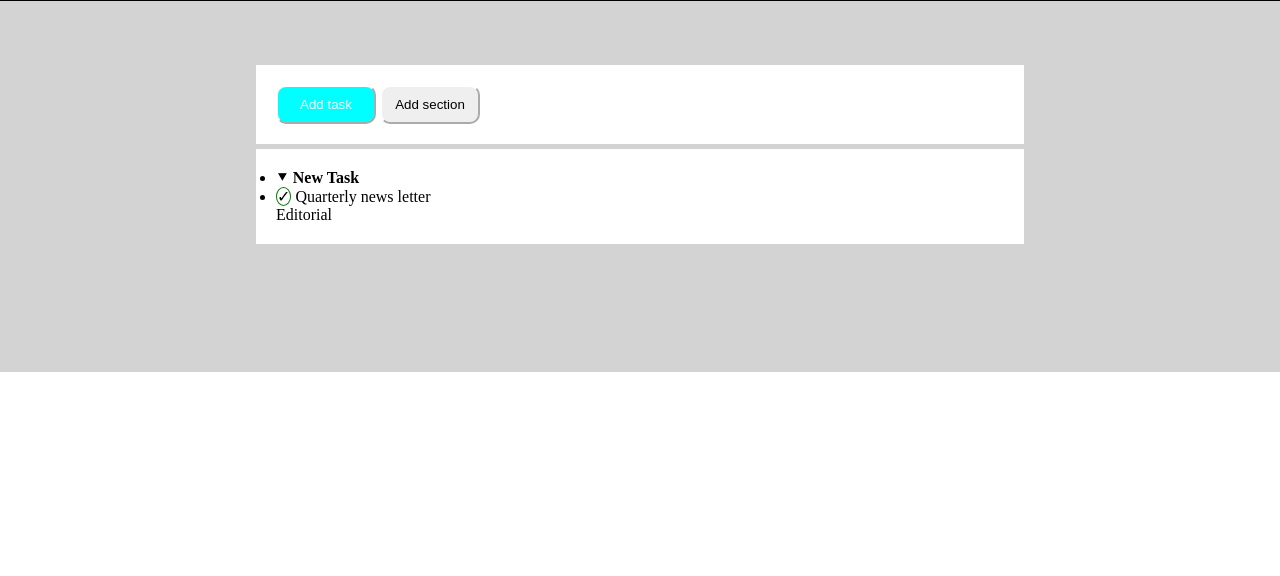
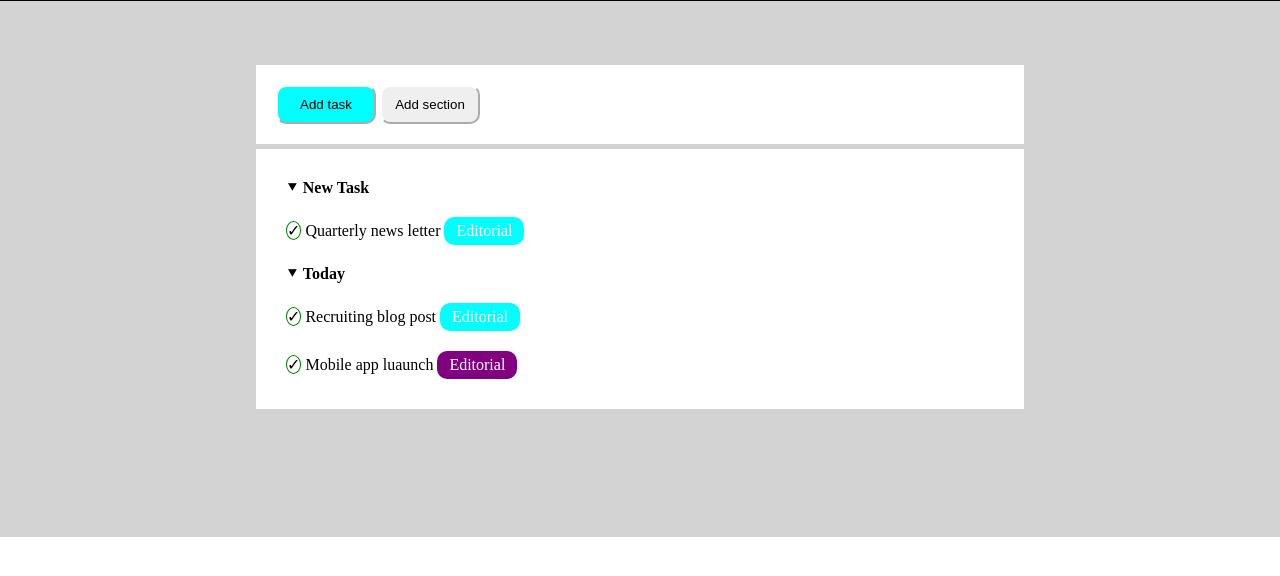
Before and after one commit to Al-Giovinetti/html-css-toboolist, a plain HTML site: page index.html in a window 1280 px wide. Shown: the part 80-656 px from the top of the page. Drawn offline with Linux system fonts and the light colour scheme.

Commit message:
fix list

```diff
--- a/css/style.css
+++ b/css/style.css
@@ -34,12 +34,28 @@ button{
     background-color: white;
     padding: 20px 20px;}
 
-ul{text-decoration: none;}
+ul{
+    list-style-type: none;}
+
+li{
+    padding: 10px;}
+
+.check{
+    border: 1px solid green;
+    border-radius: 50%;}
+
+.forma{
+    width: 80px;
+    padding: 5px;
+    border-radius: 10px;
+    text-align: center;
+    display: inline-block;
+    color: white;}
 
 .bg_blue{
-    background-color: aqua;
-    color:white;}
+    background-color: aqua;}
 
-.circle{
-    border: 1px solid green;
-    border-radius: 50%;}
+.bg_purple{
+    background-color: purple;
+
+}
--- a/index.html
+++ b/index.html
@@ -25,15 +25,32 @@
                         <span><strong>New Task</strong></span>
                     </li>
                     <li>
-                        <span class="circle">&check;</span>
+                        <span class="check">&check;</span>
                         <span>Quarterly news letter</span>
-                        <div>Editorial</div>
+                        <div class="forma bg_blue">Editorial</div>
                     </li>
-                    </ul>
-                </div>
+                </ul>
+            </div>
+            <div>
+                <ul>
+                    <li>
+                        <span>&#11206;</span>
+                        <span><strong>Today</strong></span>
+                    </li>
+                    <li>
+                        <span class="check">&check;</span>
+                        <span>Recruiting blog post</span>
+                        <div class="forma bg_blue">Editorial</div>
+                    </li>
+                    <li>
+                        <span class="check">&check;</span>
+                        <span>Mobile app luaunch</span>
+                        <div class="forma bg_purple">Editorial</div>
+                    </li>
+                </ul>
+            </div>
 
-            </section>
-        </div>
+        </section>
     </main>
 </body>
 </html>
```
